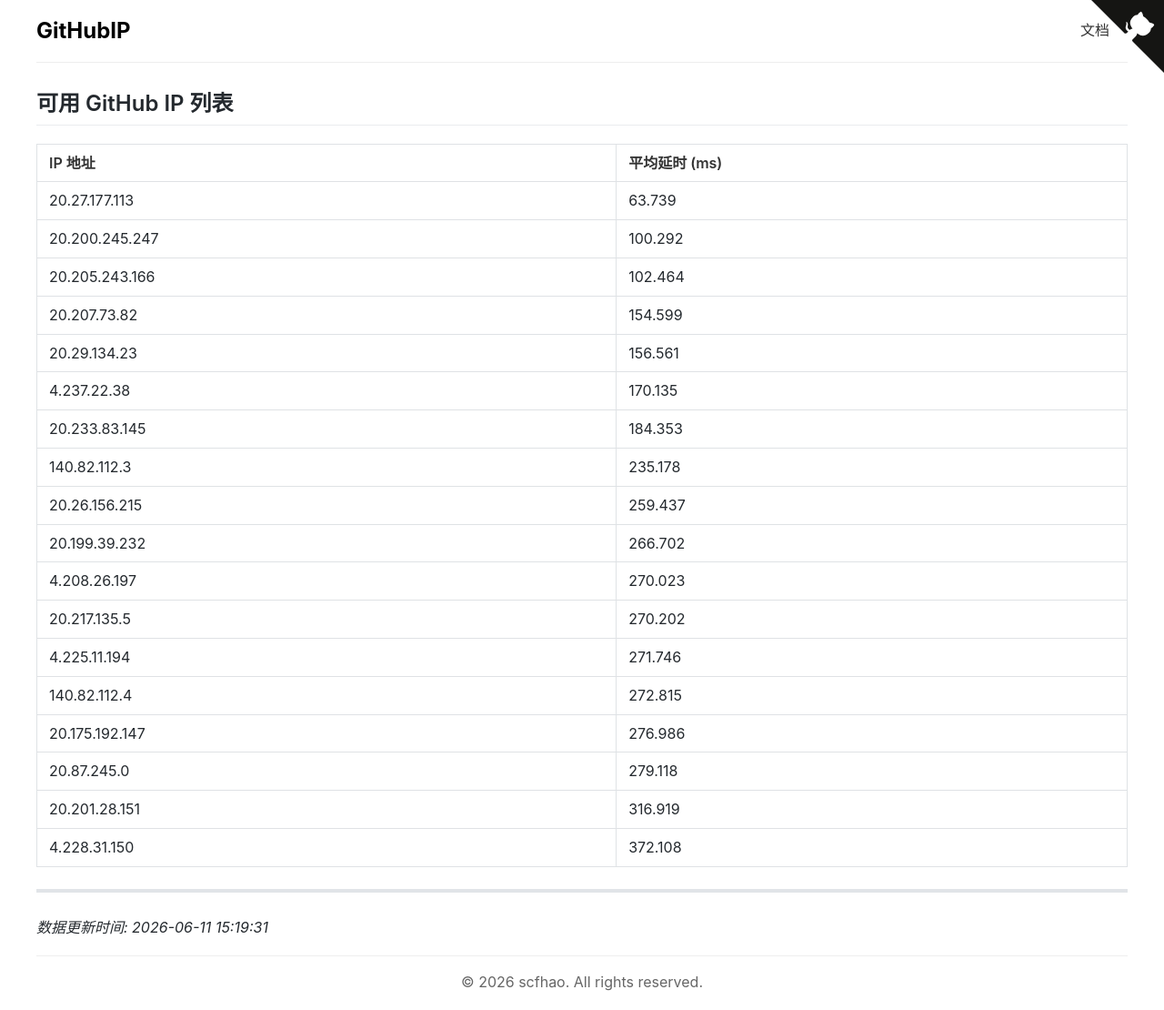
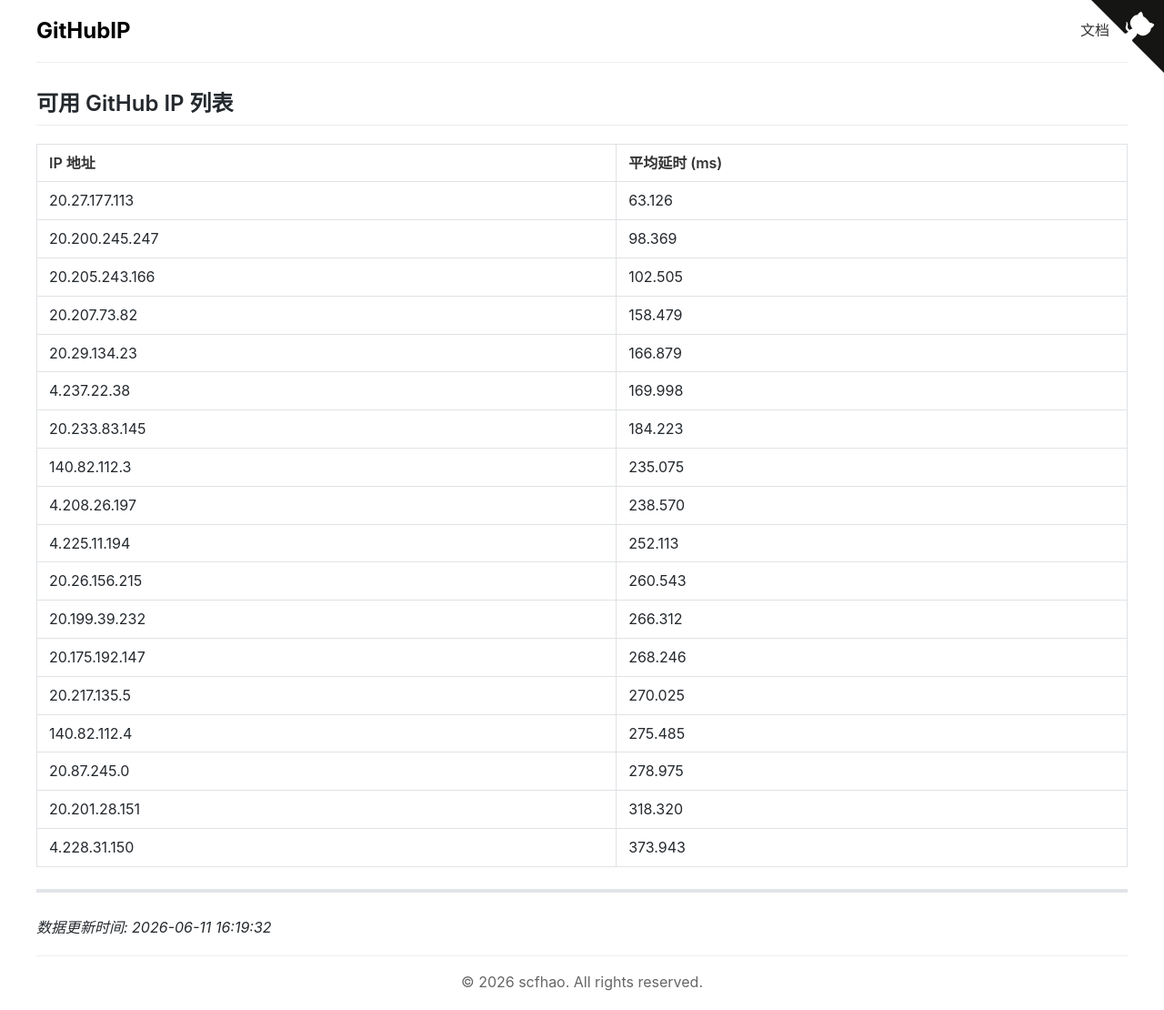
Before and after one commit to scfhao/GitHubIP, a Jekyll site: the page built from index.md, in a window 1280 px wide. Shown: the whole page at 91% size. Built offline with Jekyll 4.4.1, drawn with Linux system fonts in a browser that asks for light colours.

Commit message:
自动脚本执行 - 2026-06-11 16:19:32

```diff
--- a/index.md
+++ b/index.md
@@ -1,32 +1,32 @@
 ---
 layout: home
 title: GitHub IP 列表
-date: 2026-06-11 15:19:31
+date: 2026-06-11 16:19:32
 ---
 
 ## 可用 GitHub IP 列表
 
 | IP 地址 | 平均延时 (ms) |
 |---------|--------------|
-| 20.27.177.113 | 63.739 |
-| 20.200.245.247 | 100.292 |
-| 20.205.243.166 | 102.464 |
-| 20.207.73.82 | 154.599 |
-| 20.29.134.23 | 156.561 |
-| 4.237.22.38 | 170.135 |
-| 20.233.83.145 | 184.353 |
-| 140.82.112.3 | 235.178 |
-| 20.26.156.215 | 259.437 |
-| 20.199.39.232 | 266.702 |
-| 4.208.26.197 | 270.023 |
-| 20.217.135.5 | 270.202 |
-| 4.225.11.194 | 271.746 |
-| 140.82.112.4 | 272.815 |
-| 20.175.192.147 | 276.986 |
-| 20.87.245.0 | 279.118 |
-| 20.201.28.151 | 316.919 |
-| 4.228.31.150 | 372.108 |
+| 20.27.177.113 | 63.126 |
+| 20.200.245.247 | 98.369 |
+| 20.205.243.166 | 102.505 |
+| 20.207.73.82 | 158.479 |
+| 20.29.134.23 | 166.879 |
+| 4.237.22.38 | 169.998 |
+| 20.233.83.145 | 184.223 |
+| 140.82.112.3 | 235.075 |
+| 4.208.26.197 | 238.570 |
+| 4.225.11.194 | 252.113 |
+| 20.26.156.215 | 260.543 |
+| 20.199.39.232 | 266.312 |
+| 20.175.192.147 | 268.246 |
+| 20.217.135.5 | 270.025 |
+| 140.82.112.4 | 275.485 |
+| 20.87.245.0 | 278.975 |
+| 20.201.28.151 | 318.320 |
+| 4.228.31.150 | 373.943 |
 
 ---
 
-*数据更新时间: 2026-06-11 15:19:31*
+*数据更新时间: 2026-06-11 16:19:32*
```
